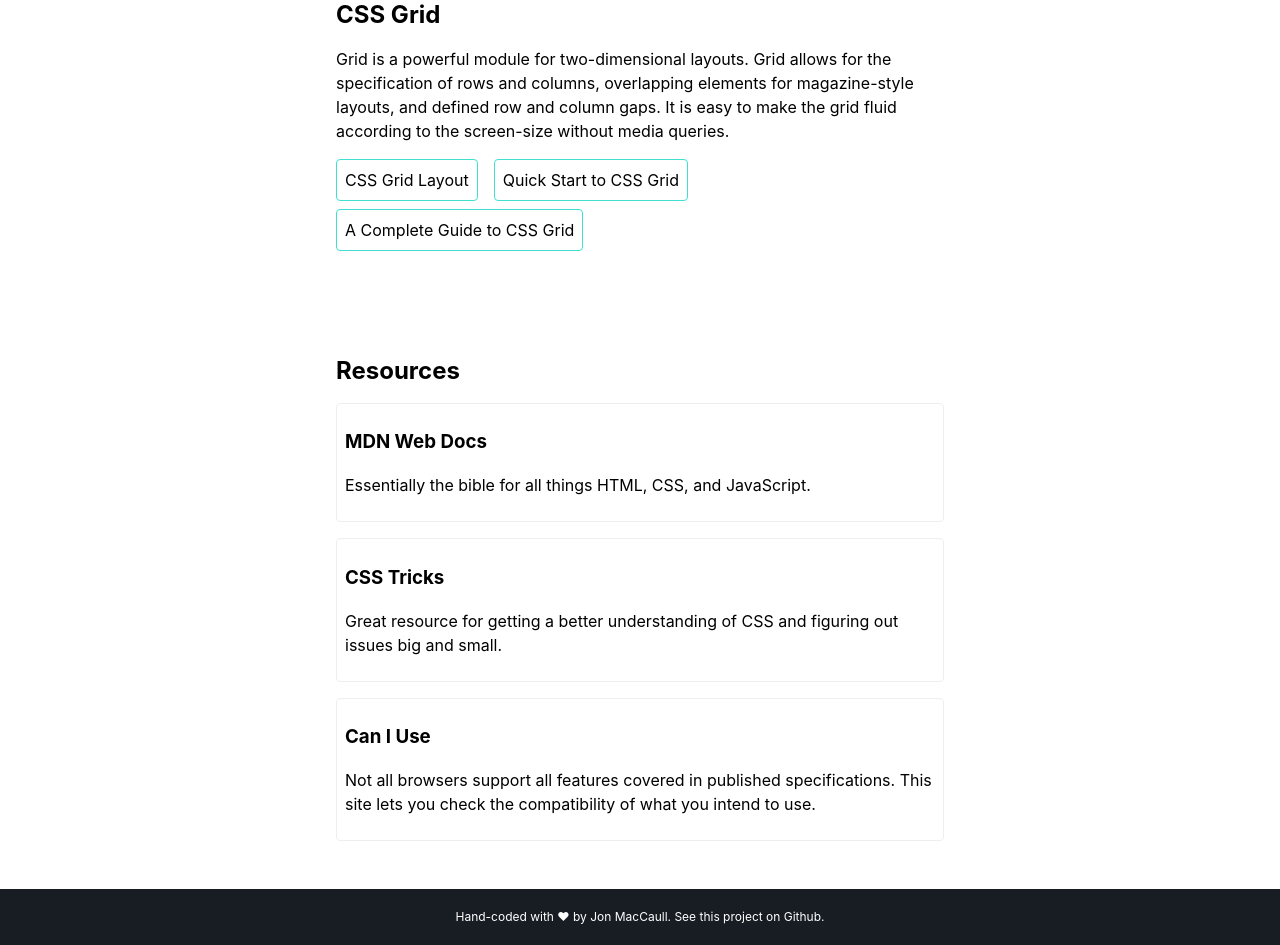
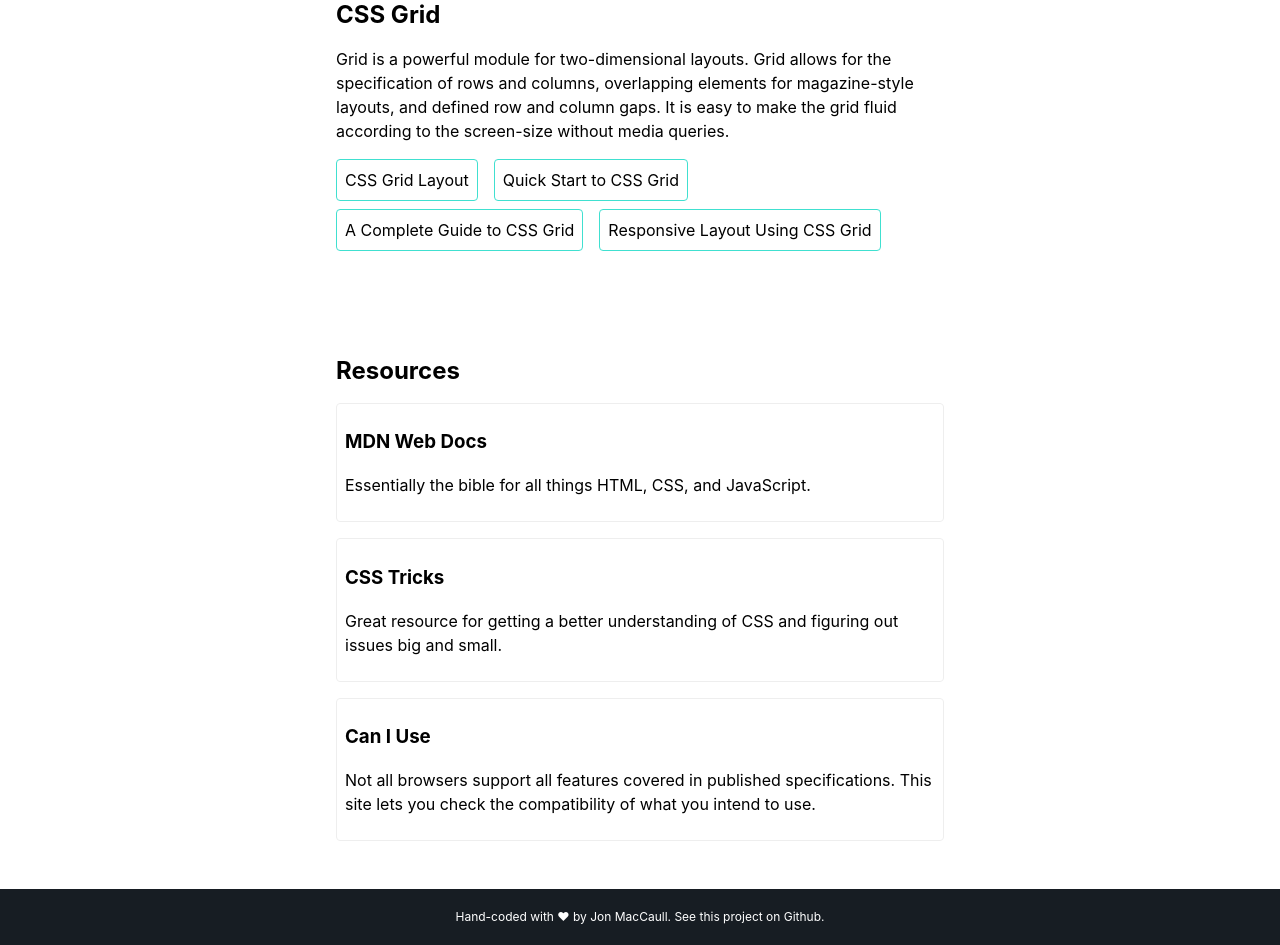
Before and after one commit to JonoMacC/html-css-cheatsheet, a plain HTML site: page index.html in a window 1280 px wide. Shown: the part 5009-5954 px from the top of the page. Drawn offline with Linux system fonts and the light colour scheme.

Commit message:
Add CSS grid link

```diff
--- a/index.html
+++ b/index.html
@@ -333,6 +333,13 @@
                 A Complete Guide to CSS Grid</a
               >
             </li>
+            <li>
+              <a
+                href="https://css-tricks.com/look-ma-no-media-queries-responsive-layouts-using-css-grid/"
+              >
+                Responsive Layout Using CSS Grid
+              </a>
+            </li>
           </ul>
         </article>
       </section>
```
